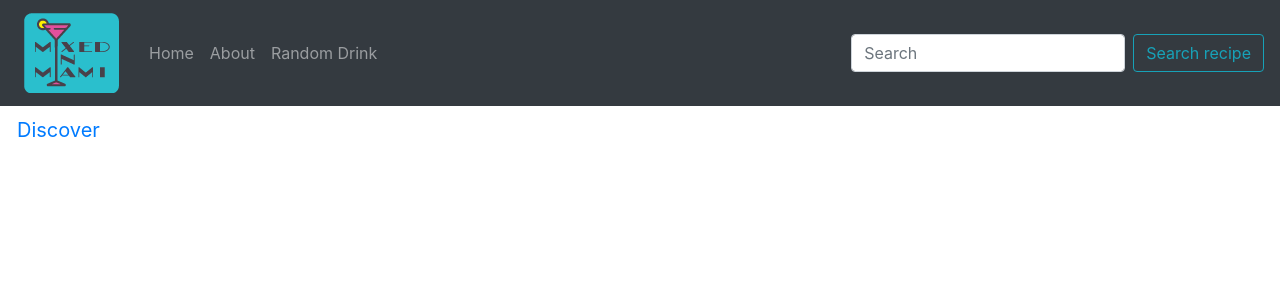
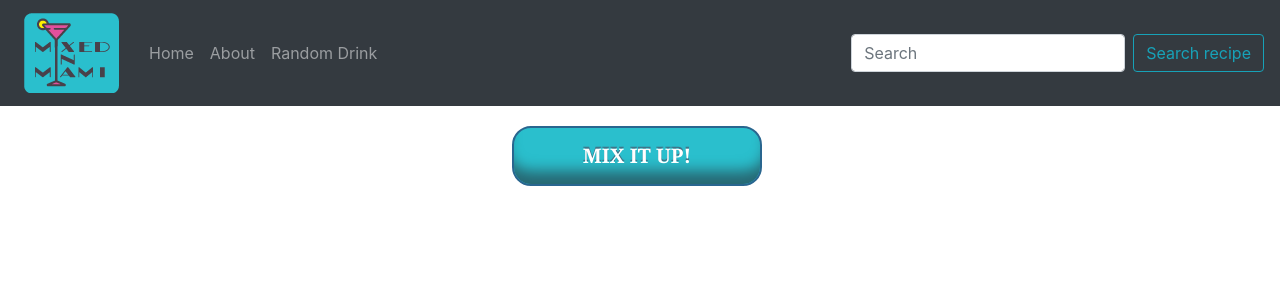
Before and after one commit to wyncode/C36_midterm_adrian_jaboa_leigh_natalie, a React (Create React App) app in the folder client/: page /randombutton in a window 1280 px wide. Shown: the top 300 px of the page. Built offline with nearby package versions, Linux system fonts and the light colour scheme.

Commit message:
randomDrink button and page update

```diff
--- a/client/src/App.css
+++ b/client/src/App.css
@@ -72,22 +72,33 @@
   z-index: -1;
 }
 .randombuttonDrink {
-z-index: 1;
-color: blue;
-size: 100px;
+  z-index: 1;
+  color: red;
+  size: 100px;
 }
+
 .random-drink-container{
-  width: 50px;
+  width: 250px;
   height: 50px;
+  justify-content: center;
 }
+
 #randomButtonImg{
-  height: 200px;
+  height: 250px;
+  width: 265px;
+  border-radius: 10%;
+  margin: 10px;
+  background-position: center;
 }
+
 #randombuttonImgParent {
   display: grid;
   position: absolute;
   align-items: baseline;
   font-size: medium;
+  border: solid 3px gray;
+  box-shadow:inset 0px -20px 14px -7px #276873;
+
 }
 .close-button {
   color: red;
@@ -97,16 +108,71 @@ size: 100px;
   font-style: unset;
 }
 #randomDrinkTextId {
-  color: greenyellow;
+  color: hotpink;
   font-size: 25px;
   padding: 0%;
-  margin: 0%;
+  margin: 10px;
 }
+
+.exit_button {
+  background-color: hotpink;
+  margin: 5px;
+  color: white;
+}
+
+#ingredients {
+  color: #2ABFCD;
+  margin-left: 10px;
+  margin-bottom: 10px;
+}
+
+#randomButtonDrink {
+  box-shadow:inset 0px -20px 14px -7px #276873;
+	background:linear-gradient(to bottom, #2ABFCD 5%, #2ABFCD 100%);
+	background-color:#2ABFCD;
+	border-radius:19px;
+	border:2px solid #29668f;
+	display:inline-block;
+	cursor:pointer;
+	color:#ffffff;
+	font-family:Georgia;
+	font-size:20px;
+	font-weight:bold;
+	padding:13px 32px;
+	text-decoration:none;
+  text-shadow:0px -2px 0px #3d768a;
+  margin-top: 20px;
+  margin-left: 40vw;
+  margin-bottom: 20px;
+}
+#randomButtonDrink:hover {
+  background:linear-gradient(to bottom, #408c99 5%, #599bb3 100%);
+	background-color:#408c99;
+}
+#randomButtonDrink:active {
+  position:relative;
+	top:1px;
+}
+
+#randombuttonImgParent {
+  position: absolute;
+  margin-left: 40%;
+  background: #fff;
+  box-shadow: -1px 2px 34px -13px rgba(0,0,0,0.75);
+  text-align: center;
+  overflow: hidden;
+  border-radius: 10px;
+}
+
+.random-drink_header {
+
+}
+
 #ThankGoodness4Tommy {
   font-size: medium;
   text-shadow: hotpink;
   padding: 0%;
-  margin: 0%;
+  margin-left: 15px;
 }
 
 .recipes__box-img {
@@ -124,16 +190,3 @@ size: 100px;
    text-align: center;
    overflow: hidden;
  }
-
- .hero-container {
-  background-image: image();
-  font-size: 30px;
-  font-weight: 200;
-
-}
-
-.hero-title {
-  color: pink;
-  font-style: oblique;
-  font-weight: 400;
-}
--- a/client/src/components/Navigation.jsx
+++ b/client/src/components/Navigation.jsx
@@ -23,7 +23,7 @@ function Navigation() {
   return (
     <>
       <Navbar bg="dark" variant="dark" style={{ zIndex: 5 }}>
-  <Navbar.Brand href="/home"><img src={img} alt="logo" /></Navbar.Brand>
+        <Navbar.Brand href="/home"><img src={img} alt="logo" /></Navbar.Brand>
         <Navbar.Toggle aria-controls="basic-navbar-nav" />
         <Navbar.Collapse id="basic-navbar-nav">
           <Nav className="mr-auto">
--- a/client/src/components/RandomButton.jsx
+++ b/client/src/components/RandomButton.jsx
@@ -1,6 +1,5 @@
 import React, {useState} from 'react';
 import Button from 'react-bootstrap/Button';
-
 
 const RandomButton = () => {
     const [drink, setDrink] = useState(null)
@@ -13,18 +12,19 @@ const RandomButton = () => {
 
       return (
         <div className="random-drink-container">
-           <Button className="randonButtonDrink" onClick={handleClick} variant="link" size ="lg" block>Discover</Button>
+            <div className="random-drink_header"><Button id="randomButtonDrink" onClick={handleClick} variant="link" size ="lg" block>MIX IT UP!</Button></div>
           {
             drink && (
               <div id="randomButtonDiv">
-            <p className="close-button" onClick={() => setDrink(null)}>X</p>
                 <div id="randombuttonImgParent">
                   <img id="randomButtonImg" src={drink.strDrinkThumb} alt="random " />
                   <p id="randomDrinkTextId">{drink.strDrink}</p>
-              <h5>Ingredients</h5>
-            {(drink.ingredients || []).map(({ ingredient, measure, }, i ) => <p key={i} id="ThankGoodness4Tommy">{ingredient} {measure ? `-> ${measure}` : ''}</p>)}
+                    <h5 id="ingredients">Ingredients:</h5>
+                  {(drink.ingredients || []).map(({ ingredient, measure, }, i ) => <p key={i} id="ThankGoodness4Tommy"> -{ingredient} {measure ? `-> ${measure}` : ''}</p>)}
+                  <button className="exit_button" onClick={() => setDrink(null)}>Exit</button>
                 </div>
               </div>
+
          )
           }
         </div>
@@ -32,7 +32,4 @@ const RandomButton = () => {
 
 }
 
-
-
-
 export default RandomButton;
```
Lines whose indentation alone changed are shown as unchanged.
